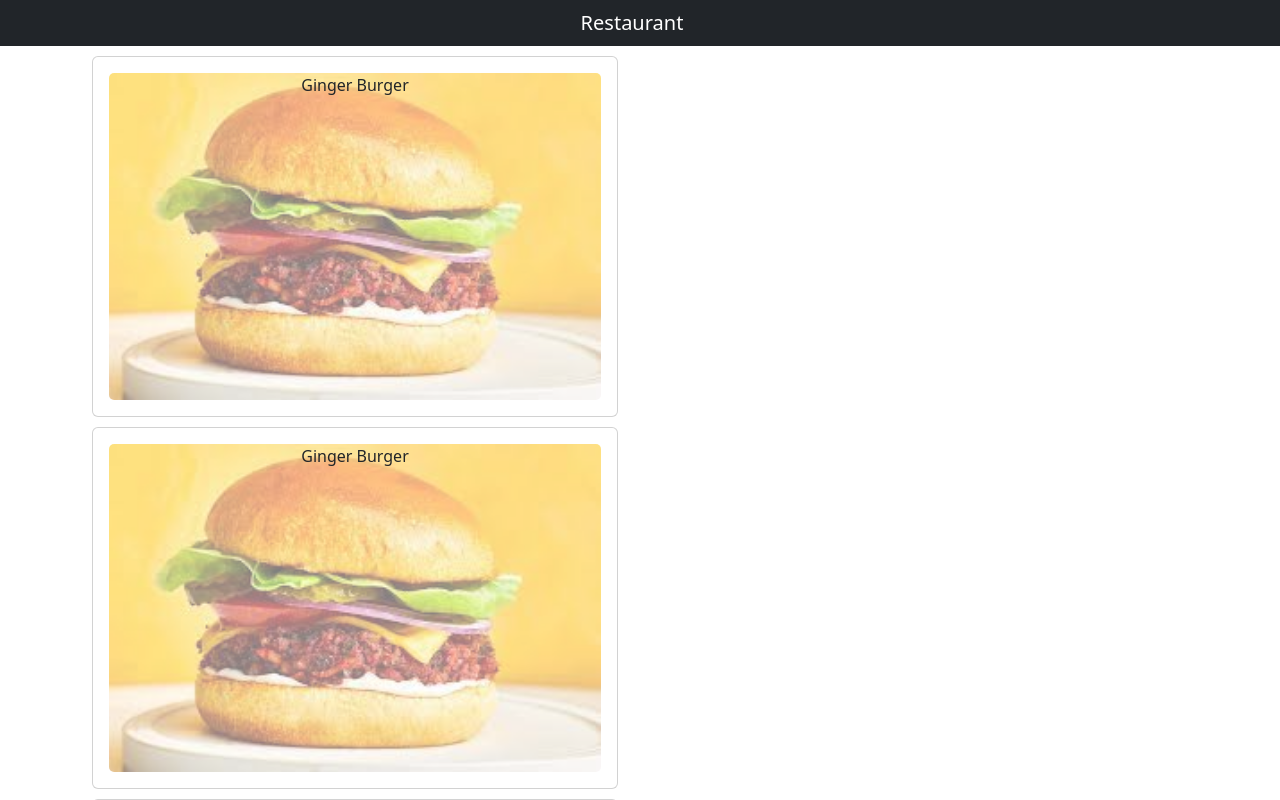
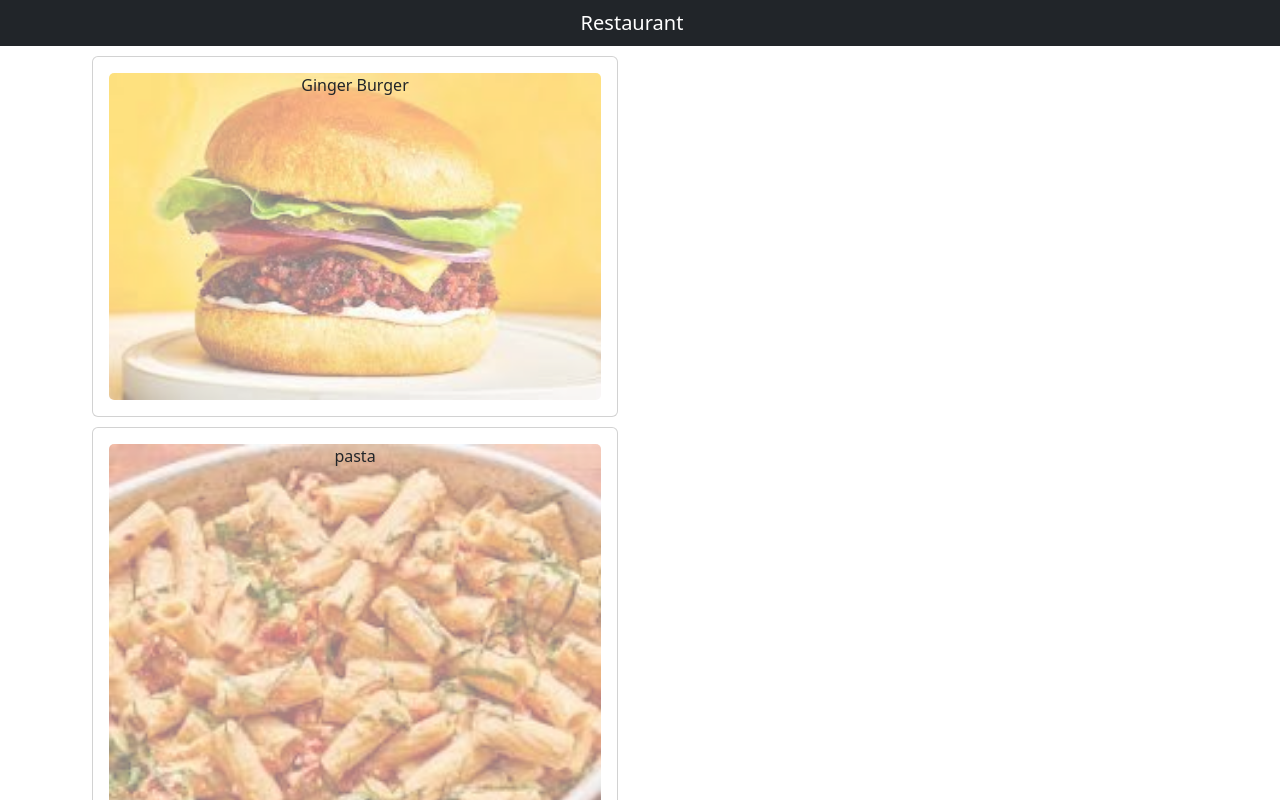
Before and after one commit to towhidapon/React-Restaurant, a React (Create React App) app: page / in a window 1280 px wide. Shown: the top 800 px of the page. Built offline with nearby package versions, Linux system fonts and the light colour scheme.

Commit message:
display dish details

```diff
--- /dev/null
+++ b/src/components/body/DishDetail.js
@@ -0,0 +1,22 @@
+import React from "react";
+import { Card, CardImg, CardBody, CardTitle, CardText } from 'reactstrap';
+const DishDetail = props => {
+    return (
+        <div>
+            <Card style={{ margin: "10px" }}>
+                <CardImg top src={props.dish.image} alt={props.dish.name} />
+                <CardBody style={{ textAlign: "left" }}>
+                    <CardTitle>
+                        {props.dish.name}
+                    </CardTitle>
+                    <CardText>
+                        <p>{props.dish.description}</p>
+                        <p>{props.dish.price}/-</p>
+                    </CardText>
+                </CardBody>
+            </Card>
+        </div>
+    );
+}
+
+export default DishDetail;
--- a/src/components/body/Menu.js
+++ b/src/components/body/Menu.js
@@ -1,24 +1,43 @@
 import React, { Component } from "react";
 import DISHES from "../../data/dishes";
 import Menuitem from "./MenuItem";
+import DishDetail from "./DishDetail";
 
 class Menu extends Component{
     state = {
-        dishes: DISHES
+        dishes: DISHES,
+        selectedDish: null
+    }
+
+    onDishSelect = dish => {
+        console.log(dish);
+        this.setState({ selectedDish: dish });
     }
 
     render() {
         const menu = this.state.dishes.map(item => {
             return(
-                <Menuitem dish={item} key={item.id}/>
+                <Menuitem
+                dish={item}
+                key={item.id}
+                DishSelect={()=>this.onDishSelect(item)}
+                />
             );
         })
+
+        let dishDetail = null;
+        if(this.state.selectedDish != null){
+            dishDetail = <DishDetail dish={this.state.selectedDish}/>
+        }
 
         return(
             <div className="container">
                 <div className="row">
                     <div className="col-6">
                         {menu}
+                    </div>
+                    <div className="col-6">
+                        {dishDetail}
                     </div>
                 </div>
             </div>
--- a/src/components/body/MenuItem.js
+++ b/src/components/body/MenuItem.js
@@ -9,7 +9,7 @@ const Menuitem = props => {
                     <CardImg width="100%" alt={props.dish.name} src={props.dish.image}
                     style={{ opacity: "0.5" }} />
                     <CardImgOverlay>
-                        <CardTitle>{props.dish.name}</CardTitle>
+                        <CardTitle style={{ cursor: "pointer" }} onClick={props.DishSelect} >{props.dish.name}</CardTitle>
                     </CardImgOverlay>
                 </CardBody>
             </Card>
--- a/src/data/dishes.js
+++ b/src/data/dishes.js
@@ -41,8 +41,8 @@ const DISHES = [
 
     {
         id: 1,
-        name: 'Ginger Burger',
-        image: 'assets/images/0burger.jpg',
+        name: 'pasta',
+        image: 'assets/images/pasta.jpg',
         category: 'meal',
         label: 'Hot',
         price: '199',
@@ -81,8 +81,8 @@ const DISHES = [
 
     {
         id: 2,
-        name: 'Ginger Burger',
-        image: 'assets/images/0burger.jpg',
+        name: 'Pizza',
+        image: 'assets/images/pizza.jpg',
         category: 'meal',
         label: 'Hot',
         price: '199',
```
Also changed, not shown: public/assets/images/pasta.jpg (added), public/assets/images/pizza.jpg (added).
